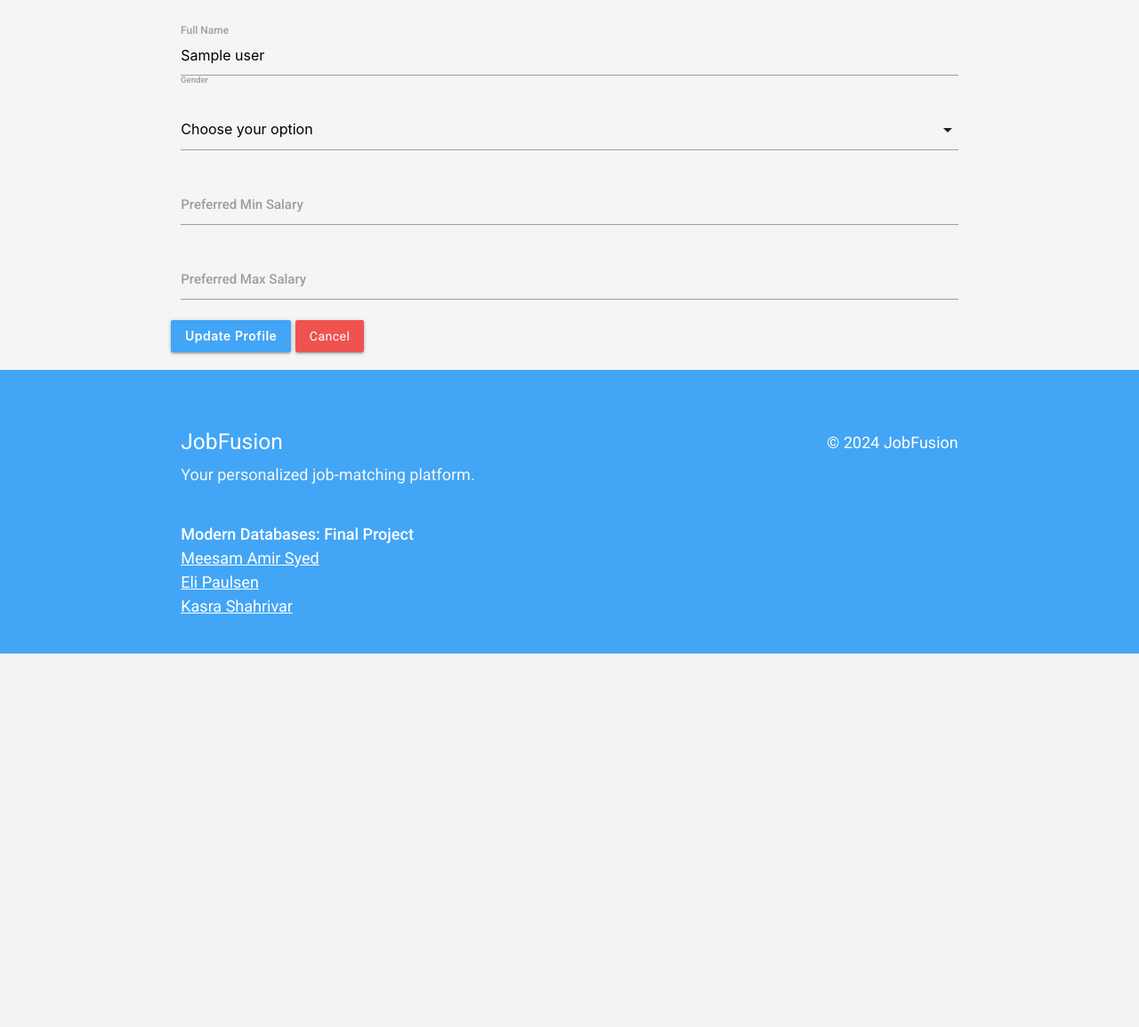
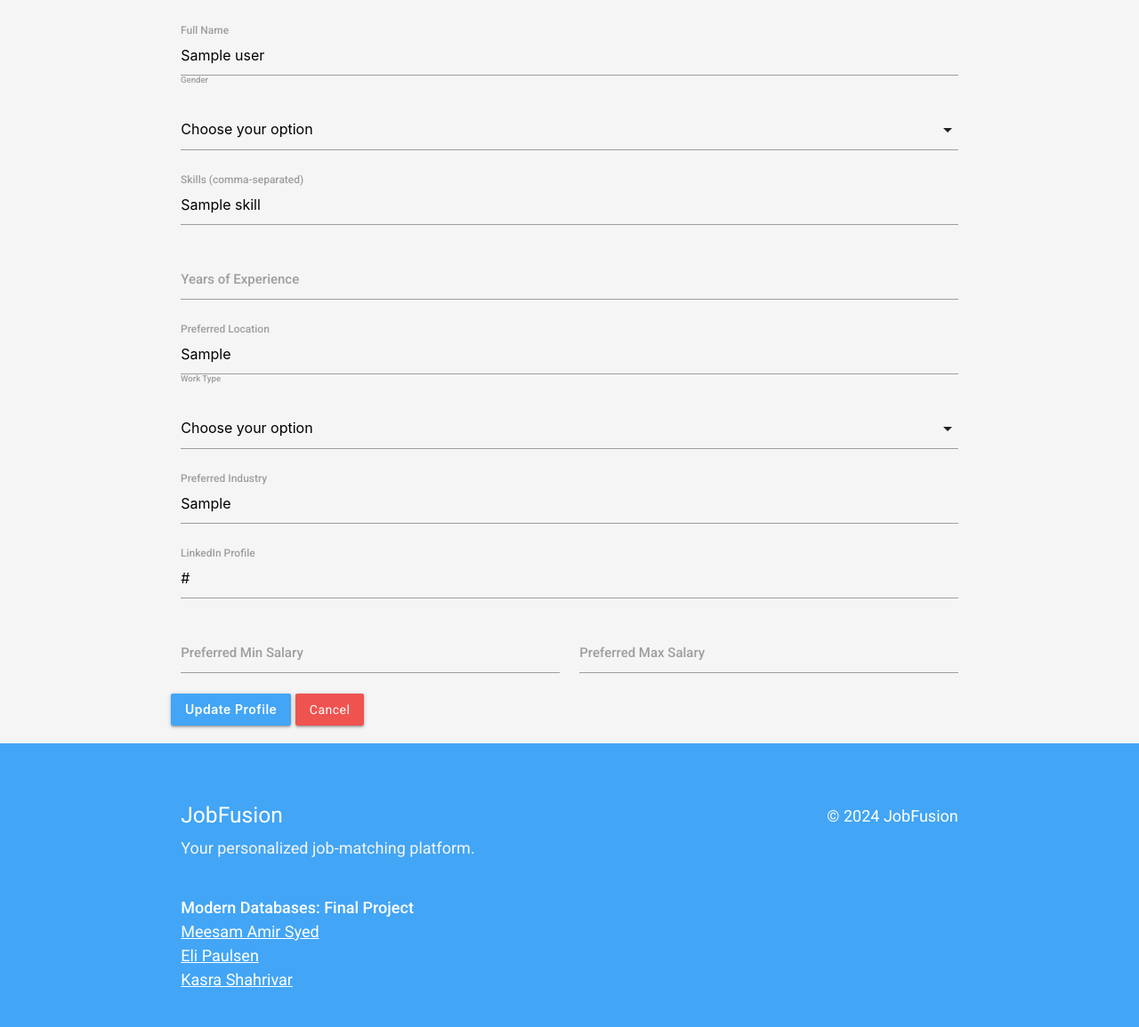
Before and after one commit to meesamamir/MDB-FinalProject, a Flask app: page /profile in a window 1280 px wide. Shown: the part 176-1331 px from the top of the page at 89% size. Before the commit the page ends 911 px from the top, so only its background shows below. Run offline with Flask 3, Linux system fonts and the light colour scheme; the visitor is signed in with stand-in values (Sample User, id 1); a database or web service that is not in the repository returns one stand-in record (values such as "Sample title").

Commit message:
Updated app.py, made changes to profile.html, added requirements.txt

```diff
--- a/app.py
+++ b/app.py
@@ -67,7 +67,6 @@
 
     except Exception as e:
         print(f"Error creating indexes: {e}")
-
 
 # Run the setup tasks
 setup()
--- a/mock_users.py
+++ b/mock_users.py
@@ -12,7 +12,7 @@
 
 
 print("Populating jobs collection...")
-cities = jobs_collection.distinct("location");
+cities = jobs_collection.distinct("location")
 job_ids = [str(x["Job Id"]) for x in jobs_collection.find({"Country": "USA"}, {"Job Id": 1})]
 
 # Step 2: Generate mock users with saved jobs referencing job IDs
--- a/templates/profile.html
+++ b/templates/profile.html
@@ -5,11 +5,13 @@
 
 <form method="POST" action="{{ url_for('profile') }}">
     <div class="row">
+        <!-- Full Name -->
         <div class="input-field col s12">
             <input id="name" name="name" type="text" value="{{ user.user.name }}" required>
             <label for="name" class="active">Full Name</label>
         </div>
 
+        <!-- Gender -->
         <div class="input-field col s12">
             <select id="gender" name="gender">
                 <option value="" disabled selected>Choose your option</option>
@@ -21,15 +23,60 @@
             <label for="gender" class="active">Gender</label>
         </div>
 
+        <!-- Skills -->
         <div class="input-field col s12">
+            <input id="skills" name="skills" type="text" value="{{ user.user_personal.skills | join(', ') }}">
+            <label for="skills" class="active">Skills (comma-separated)</label>
+        </div>
+
+        <!-- Years of Experience -->
+        <div class="input-field col s12">
+            <input id="experience" name="experience" type="number" value="{{ user.user_personal.experience }}" required>
+            <label for="experience" class="active">Years of Experience</label>
+        </div>
+
+        <!-- Preferred Location -->
+        <div class="input-field col s12">
+            <input id="preferred_location" name="preferred_location" type="text" value="{{ user.user_personal.preferred_location }}" required>
+            <label for="preferred_location" class="active">Preferred Location</label>
+        </div>
+
+        <!-- Work Type -->
+        <div class="input-field col s12">
+            <select id="work_type" name="work_type" required>
+                <option value="" disabled selected>Choose your option</option>
+                <option value="Intern" {% if user.user_personal.work_type == "Intern" %}selected{% endif %}>Intern</option>
+                <option value="Full-Time" {% if user.user_personal.work_type == "Full-Time" %}selected{% endif %}>Full-Time</option>
+                <option value="Part-Time" {% if user.user_personal.work_type == "Part-Time" %}selected{% endif %}>Part-Time</option>
+                <option value="Contract" {% if user.user_personal.work_type == "Contract" %}selected{% endif %}>Contract</option>
+                <option value="Temporary" {% if user.user_personal.work_type == "Temporary" %}selected{% endif %}>Temporary</option>
+            </select>
+            <label for="work_type" class="active">Work Type</label>
+        </div>
+
+        <!-- Preferred Industry -->
+        <div class="input-field col s12">
+            <input id="preferred_industry" name="preferred_industry" type="text" value="{{ user.user_personal.preferred_industry }}">
+            <label for="preferred_industry" class="active">Preferred Industry</label>
+        </div>
+
+        <!-- LinkedIn Profile -->
+        <div class="input-field col s12">
+            <input id="linkedin_profile" name="linkedin_profile" type="url" value="{{ user.user_personal.linkedin_profile }}">
+            <label for="linkedin_profile" class="active">LinkedIn Profile</label>
+        </div>
+
+        <!-- Salary Range -->
+        <div class="input-field col s6">
             <input id="salary_min" name="salary_min" type="number" value="{{ user.user_job_preferences.preferred_salary_range.min }}">
             <label for="salary_min" class="active">Preferred Min Salary</label>
         </div>
-        <div class="input-field col s12">
+        <div class="input-field col s6">
             <input id="salary_max" name="salary_max" type="number" value="{{ user.user_job_preferences.preferred_salary_range.max }}">
             <label for="salary_max" class="active">Preferred Max Salary</label>
         </div>
 
+        <!-- Update and Cancel Buttons -->
         <button type="submit" class="btn blue lighten-1">Update Profile</button>
         <a href="{{ url_for('main') }}" class="btn red lighten-1">Cancel</a>
     </div>
--- a/templates/signup.html
+++ b/templates/signup.html
@@ -66,11 +66,11 @@
 
         <!-- Salary Range -->
         <div class="input-field col s6">
-            <input id="salary_min" name="salary_min" type="number" placeholder="Minimum Salary">
+            <input id="salary_min" name="salary_min" type="number" placeholder="Minimum Salary" required>
             <label for="salary_min">Preferred Min Salary</label>
         </div>
         <div class="input-field col s6">
-            <input id="salary_max" name="salary_max" type="number" placeholder="Maximum Salary">
+            <input id="salary_max" name="salary_max" type="number" placeholder="Maximum Salary" required>
             <label for="salary_max">Preferred Max Salary</label>
         </div>
 
```
Also changed, not shown: requirements.txt (added, +7 -0 lines).
